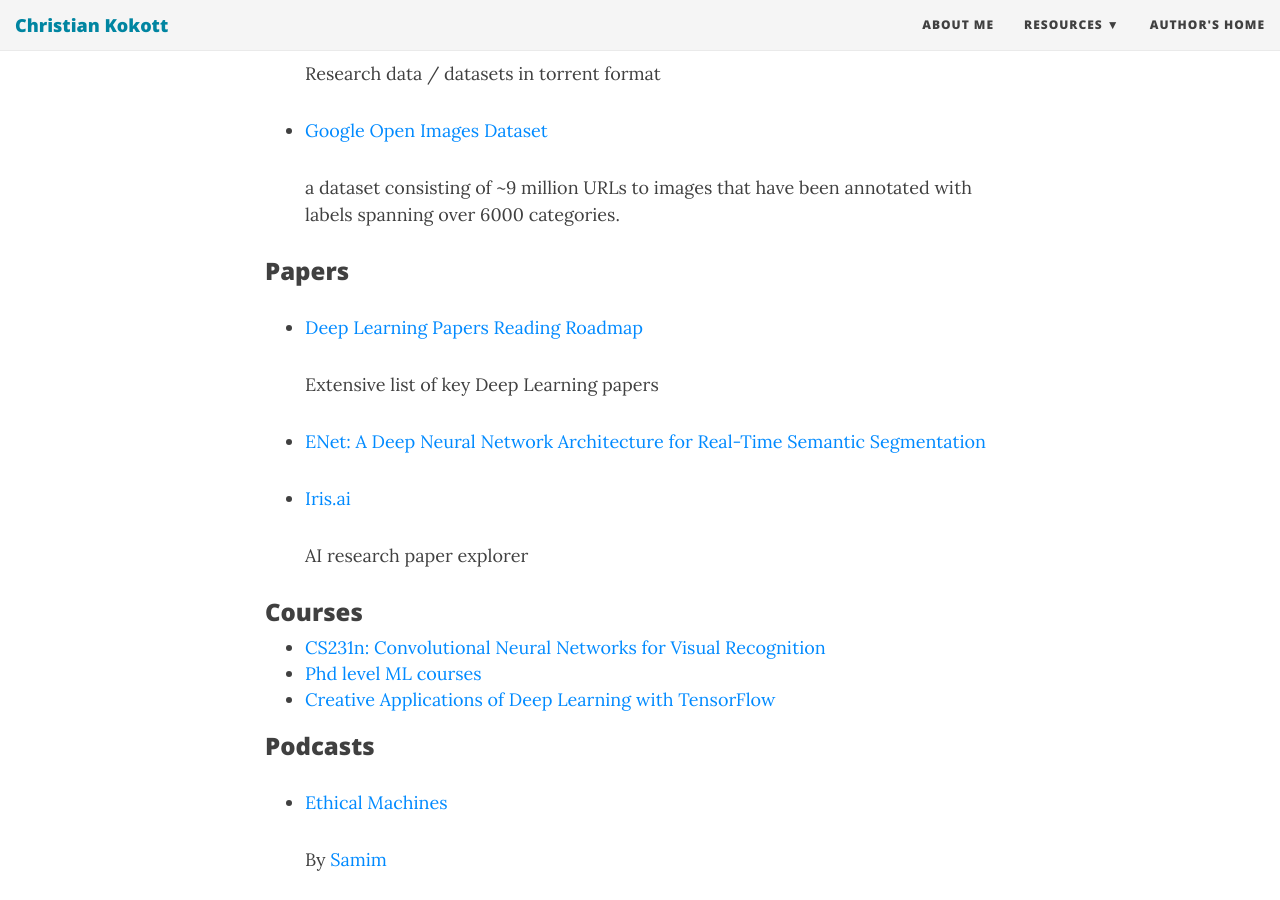
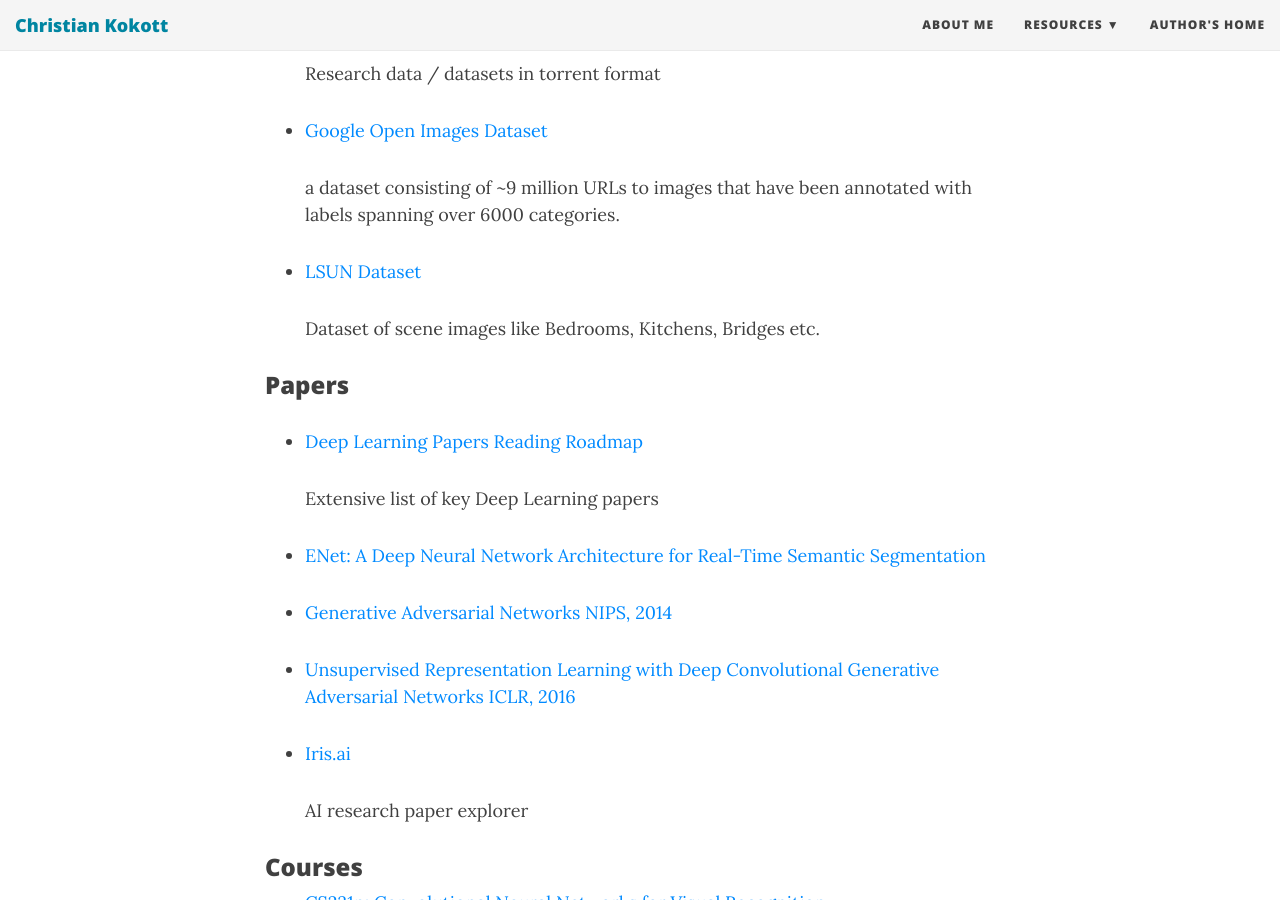
Before and after one commit to dotKokott/dotKokott.github.io, a Jekyll site: the page built from machinelearning.md, in a window 1280 px wide and 900 px high, scrolled down 1568 px. Built offline with Jekyll 4.4.1, drawn with Linux system fonts in a browser that asks for light colours; nearby versions of some CDN libraries; some of the changed text lies outside the part shown.

Commit message:
Added 2 papers and pix2pix in MachineLearning.md

```diff
--- a/machinelearning.md
+++ b/machinelearning.md
@@ -49,6 +49,10 @@
 
   a dataset consisting of ~9 million URLs to images that have been annotated with labels spanning over 6000 categories.
 
+* [LSUN Dataset](http://www.yf.io/p/lsun)
+
+  Dataset of scene images like Bedrooms, Kitchens, Bridges etc.
+
 ### Papers
 * [Deep Learning Papers Reading Roadmap](https://github.com/songrotek/Deep-Learning-Papers-Reading-Roadmap)
 
@@ -56,6 +60,10 @@
 
 * [ENet: A Deep Neural Network Architecture for
 Real-Time Semantic Segmentation](https://arxiv.org/pdf/1606.02147v1.pdf)
+
+* [Generative Adversarial Networks NIPS, 2014](https://arxiv.org/pdf/1406.2661v1.pdf)
+
+* [Unsupervised Representation Learning with Deep Convolutional Generative Adversarial Networks ICLR, 2016](https://arxiv.org/pdf/1511.06434v2.pdf)
 
 * [Iris.ai](https://iris.ai/)
 
@@ -113,6 +121,10 @@
 
   Neural Networks to Upscale & Stylize Pixel Art
 
+* [pix2pix](https://phillipi.github.io/pix2pix/)
+
+  Image to Image translation -> Translate BW to Color | Edges to Photo etc.
+
 ### Tools
 * [Wekinator](http://www.wekinator.org/)
 
```
